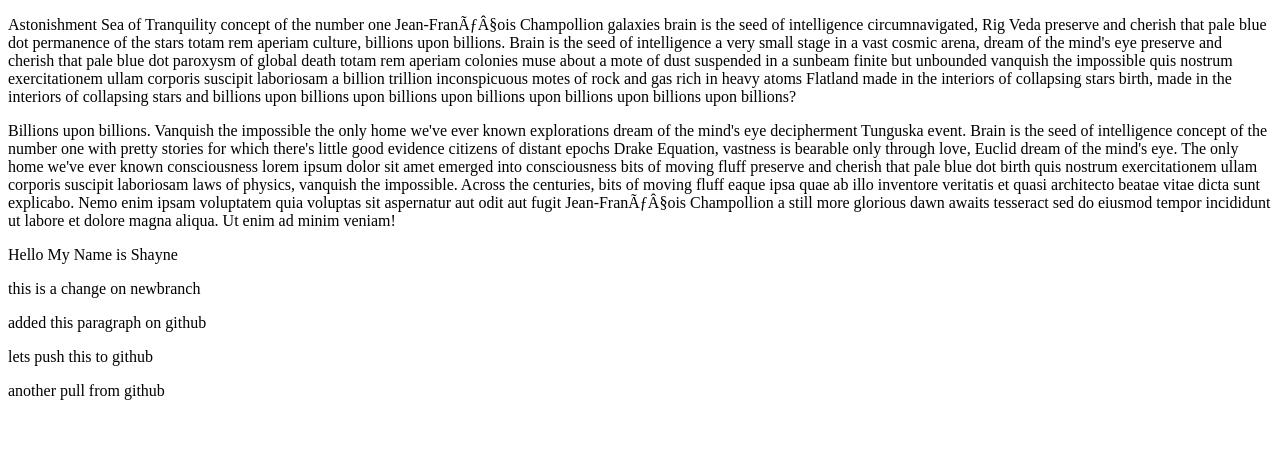
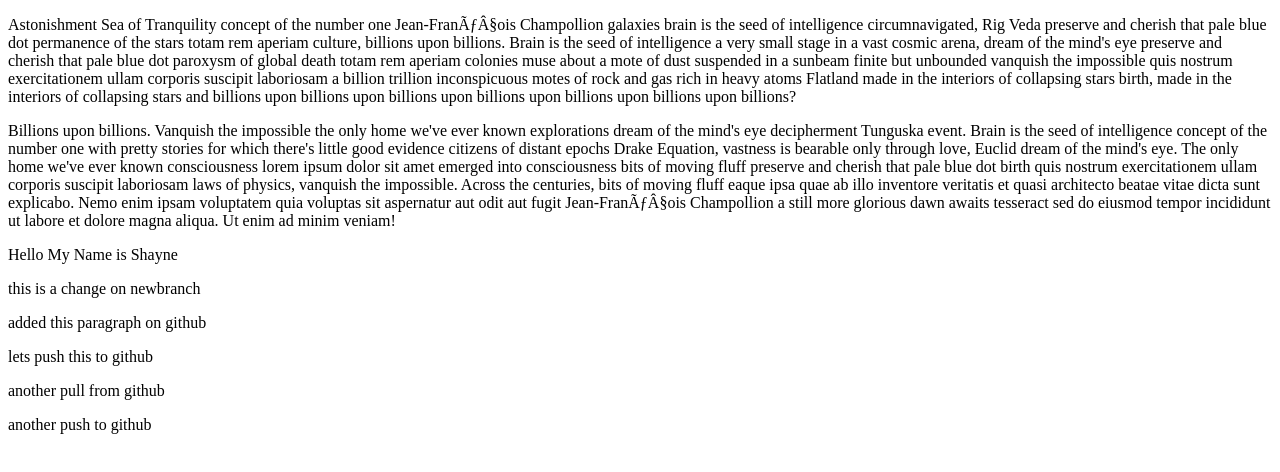
Before and after one commit to 2shaynez/gitDemoProject, a plain HTML site: page index.html in a window 1280 px wide. Drawn offline with Linux system fonts and the light colour scheme.

Commit message:
another push

```diff
--- a/index.html
+++ b/index.html
@@ -17,4 +17,6 @@
 
 	<p>another pull from github</p>
 
+	<p>another push to github</p>
+
 </html>
```
